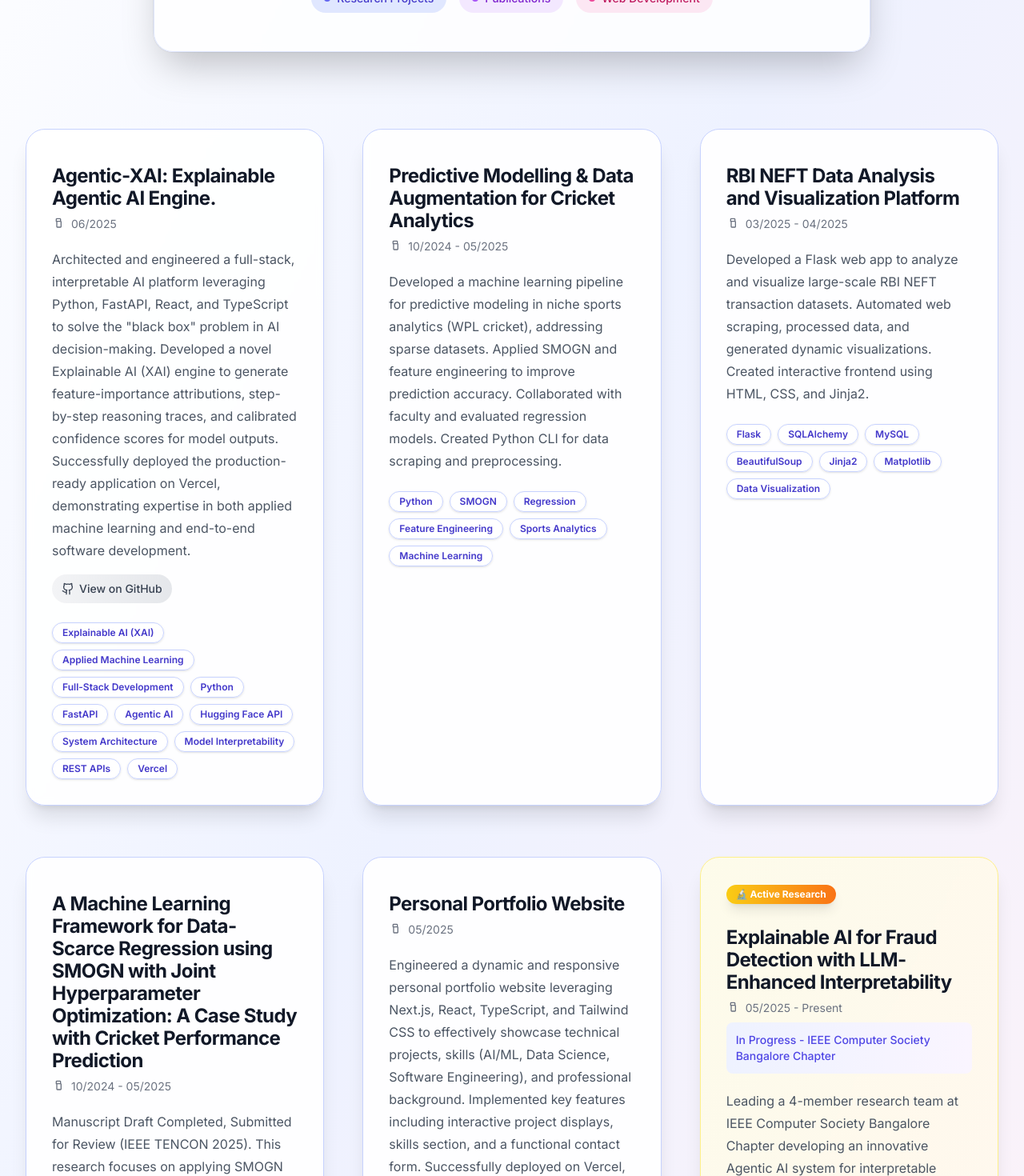
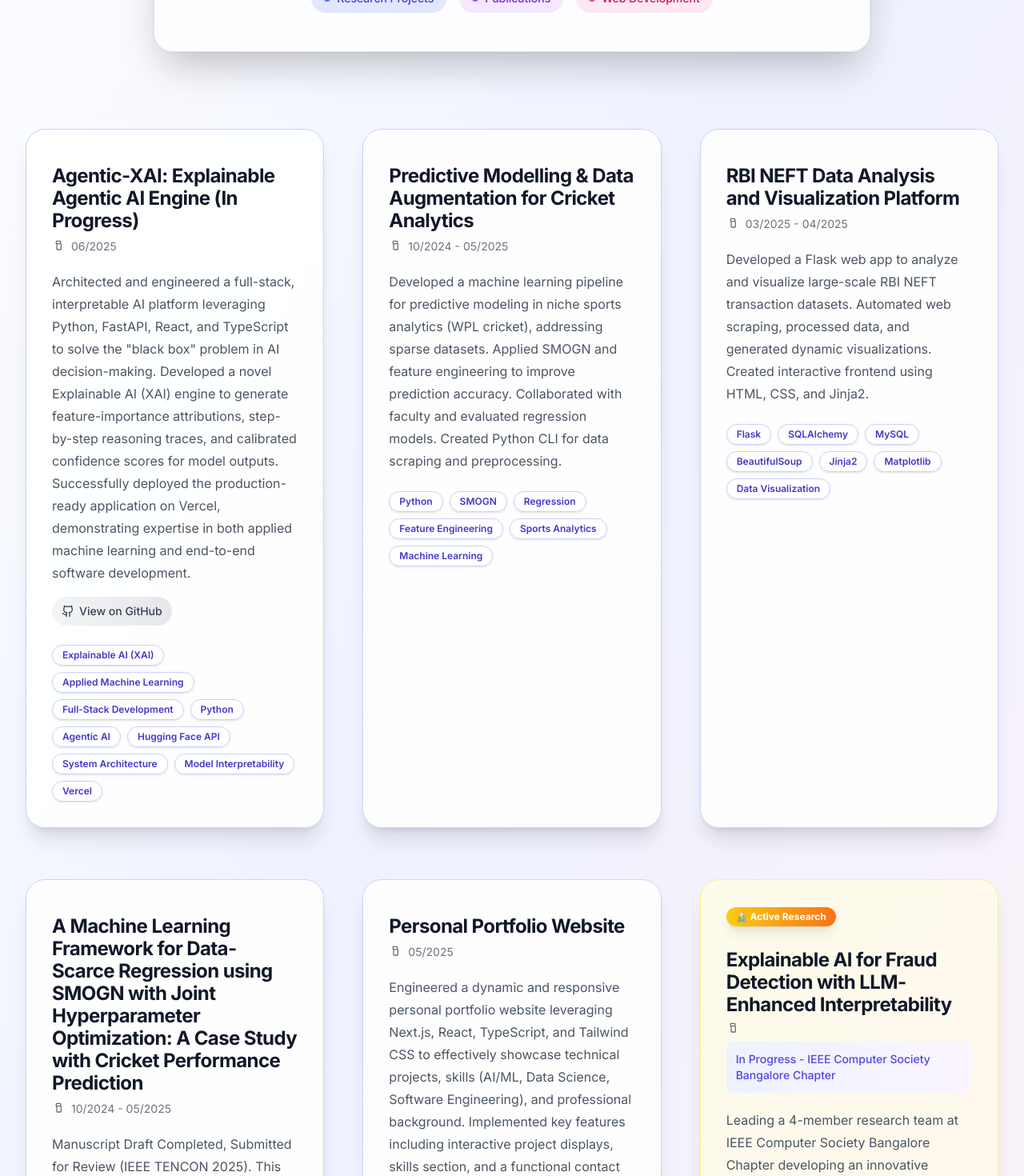
Before and after one commit to Harthik777/portfolio-website, a Next.js app: page /projects in a window 1280 px wide. Shown: the part 641-2111 px from the top of the page at 80% size. Built offline with nearby package versions, Linux system fonts and the light colour scheme.

Commit message:
Update projects page with latest project details and formatting

```diff
--- a/src/app/projects/page.tsx
+++ b/src/app/projects/page.tsx
@@ -2,7 +2,7 @@ import Link from 'next/link';
 
 const projects = [
   {
-    title: 'Agentic-XAI: Explainable Agentic AI Engine.',
+    title: 'Agentic-XAI: Explainable Agentic AI Engine (In Progress)',
     description:
       'Architected and engineered a full-stack, interpretable AI platform leveraging Python, FastAPI, React, and TypeScript to solve the "black box" problem in AI decision-making. Developed a novel Explainable AI (XAI) engine to generate feature-importance attributions, step-by-step reasoning traces, and calibrated confidence scores for model outputs. Successfully deployed the production-ready application on Vercel, demonstrating expertise in both applied machine learning and end-to-end software development.',
     tags: [
@@ -10,12 +10,10 @@ const projects = [
       'Applied Machine Learning',
       'Full-Stack Development',
       'Python',
-      'FastAPI',
       'Agentic AI',
       'Hugging Face API',
       'System Architecture',
       'Model Interpretability',
-      'REST APIs',
       'Vercel',
     ],
     link: 'https://agentic-xai-harthik-s-projects.vercel.app/',
@@ -101,8 +99,7 @@ const projects = [
       'Python'
 
     ],
-    link: null, // Research in progress
-    date: '05/2025 - Present',
+    link: null, // Research in progress    date: '06/2025 - Present',
     status: 'In Progress - IEEE Computer Society Bangalore Chapter',
     isResearch: true,
   },
```
